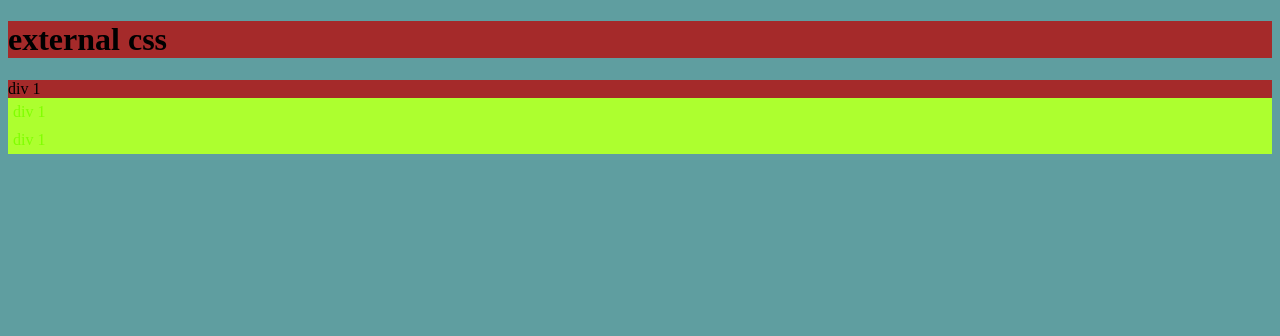
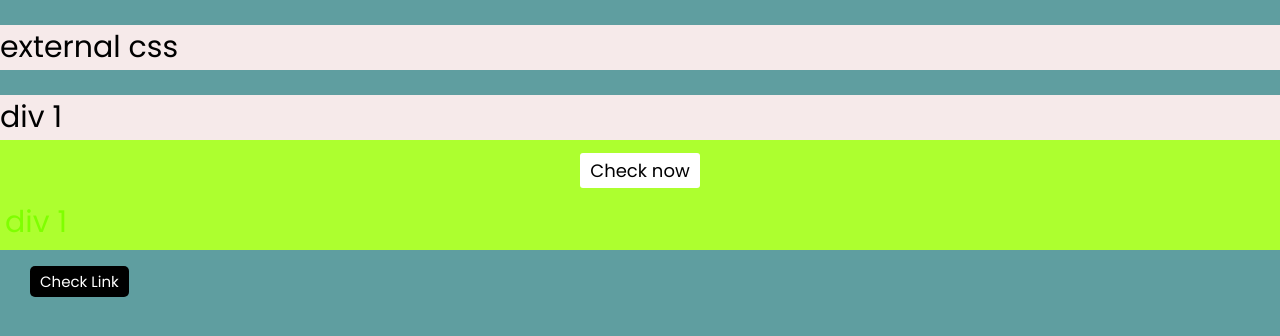
Before and after one commit to Ogbonnauzondu/htmlclass, a plain HTML site: page internal_css.html in a window 1280 px wide. Drawn offline with Linux system fonts and the light colour scheme.

Commit message:
learn about css, internal, text styles etc

```diff
--- /dev/null
+++ b/css/style.css
@@ -0,0 +1,64 @@
+@import url("https://fonts.googleapis.com/css2?family=Bebas+Neue&family=Poppins:ital,wght@0,400;0,500;0,600;1,200;1,500;1,600&display=swap");
+body {
+  background-color: cadetblue;
+  margin: 0;
+  padding: 0;
+  font-family: "Bebas Neue", sans-serif;
+}
+a {
+  text-decoration: none;
+  font-size: 15px;
+  text-align: center;
+}
+div,
+h1 {
+  background-color: #f6eaea;
+  font-weight: 400;
+  font-family: "Poppins";
+  font-size: 30px;
+}
+.font {
+  background-color: greenyellow;
+  color: chartreuse;
+  border: 5px solid greenyellow;
+  text-align: center;
+}
+.font a {
+  color: black;
+  font-size: 18px;
+  background-color: white;
+  padding: 5px 10px;
+  border-radius: 3px;
+}
+.font a:hover {
+  background-color: rgb(35, 33, 33);
+  color: wheat;
+}
+
+#unique {
+  background-color: greenyellow;
+  color: chartreuse;
+  border: 5px solid greenyellow;
+  margin-bottom: 20px;
+}
+kbd {
+  border: 1px solid grey;
+  background-color: gainsboro;
+}
+
+.checklink {
+  font-family: "poppins";
+  text-transform: capitalize;
+  background-color: #000;
+  color: #fff;
+  padding: 5px 10px;
+  border-radius: 5px;
+  margin-left: 30px;
+}
+.checklink:hover {
+  background-color: yellow;
+  color: #000;
+}
+.div {
+  text-align: center;
+}
--- a/internal_css.html
+++ b/internal_css.html
@@ -1,12 +1,17 @@
 <!DOCTYPE html>
 <html>
-    <head><title>external css</title>
-    <link rel="stylesheet" href="style.css">
-    </head>
-    <body>
-        <h1>external  css</h1>
-        <div>div 1</div>
-        <div class="font">div 1</div>
-        <div id="unique">div 1</div>
-    </body>
+  <head>
+    <title>external css</title>
+    <link rel="stylesheet" href="css/style.css" />
+  </head>
+  <body>
+    <section class="home">
+      <h1>external css</h1>
+      <div>div 1</div>
+      <div class="font"><a href="lists.html">Check now</a></div>
+      <div id="unique">div 1</div>
+
+      <a href="links.html" class="checklink">check link</a>
+    </section>
+  </body>
 </html>
--- a/style.css
+++ b/style.css
@@ -1,20 +1,28 @@
+@import url("https://fonts.googleapis.com/css2?family=Bebas+Neue&family=Poppins:ital,wght@0,400;0,500;0,600;1,200;1,500;1,600&display=swap");
 body {
   background-color: cadetblue;
+  margin: 0;
+  padding: 0;
+  font-family: "Bebas Neue", sans-serif;
 }
-div, h1 {
+div,
+h1 {
   background-color: brown;
+  font-weight: 400;
+  font-family: "Poppins";
+  font-size: 30px;
 }
 .font {
   background-color: greenyellow;
   color: chartreuse;
   border: 5px solid greenyellow;
 }
-#unique{
+#unique {
   background-color: greenyellow;
   color: chartreuse;
   border: 5px solid greenyellow;
 }
-kbd{
+kbd {
   border: 1px solid grey;
   background-color: gainsboro;
 }
```
Lines whose indentation alone changed are shown as unchanged.
